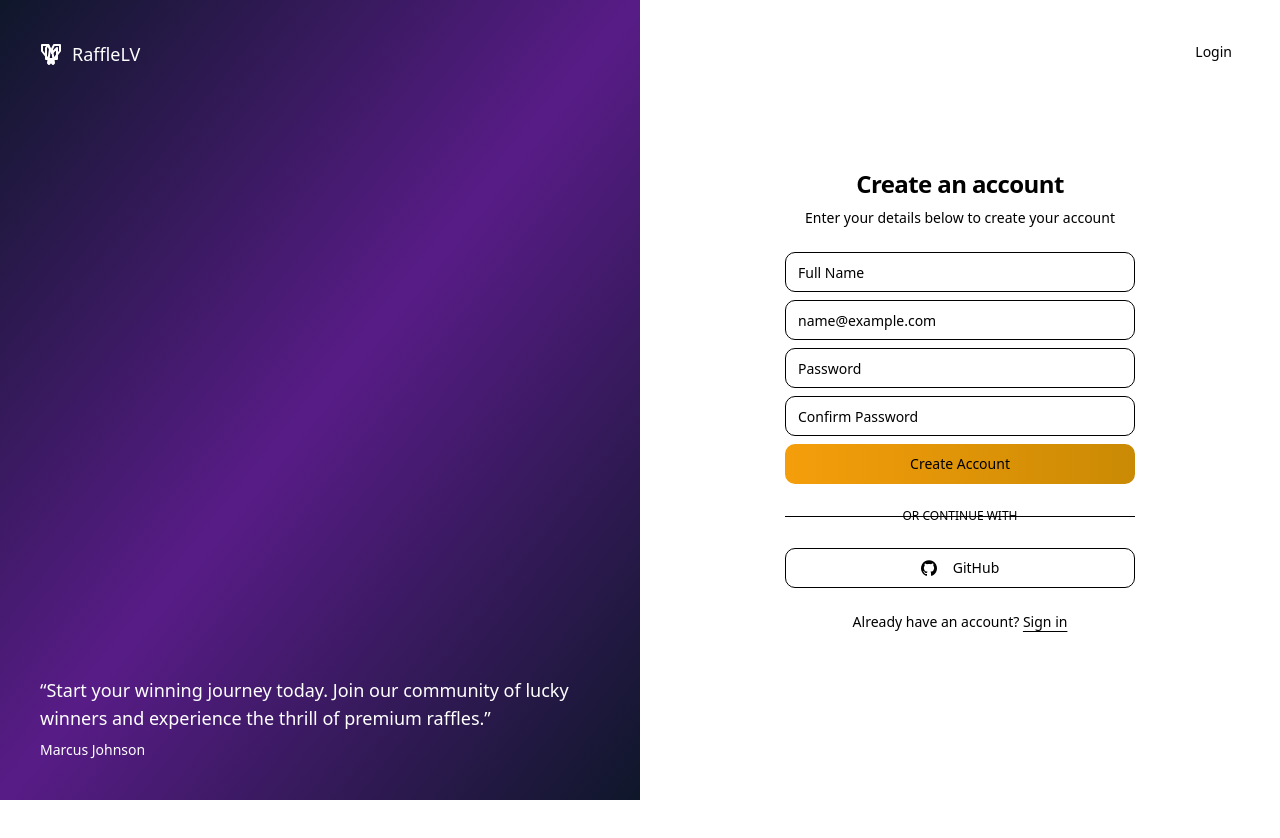
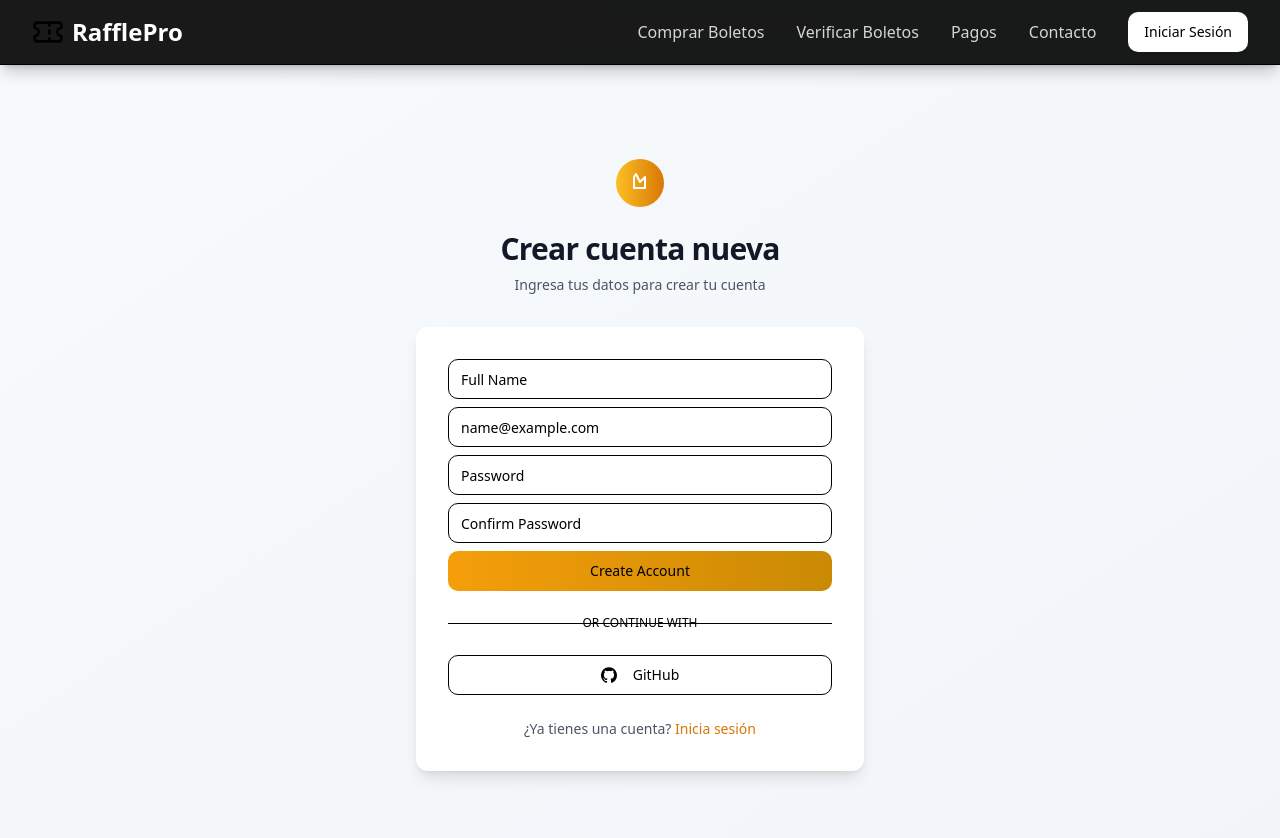
Before and after one commit to Ample1827/RaffleLV2, a Next.js app: page /register in a window 1280 px wide. Shown: the top 838 px of the page. Before the commit the page ends 800 px from the top, so only its background shows below. Built offline with nearby package versions, Linux system fonts and the light colour scheme; a web font is replaced by a local one.

Commit message:
feat: update login and register pages with shadcn login-03 style
Add navbar, modern design, and consistent branding across pages.

#VERCEL_SKIP

Co-authored-by: null <171747856+Ample1827@users.noreply.github.com>

```diff
--- a/app/login/page.tsx
+++ b/app/login/page.tsx
@@ -1,9 +1,5 @@
 import type { Metadata } from "next"
-import Image from "next/image"
 import Link from "next/link"
-
-import { cn } from "@/lib/utils"
-import { buttonVariants } from "@/components/ui/button"
 import { UserAuthForm } from "@/components/auth/user-auth-form"
 import { Navbar } from "@/components/navbar"
 
@@ -14,34 +10,13 @@ export const metadata: Metadata = {
 
 export default function LoginPage() {
   return (
-    <>
+    <div className="min-h-screen bg-gradient-to-br from-slate-50 to-slate-100">
       <Navbar />
-      <div className="md:hidden">
-        <Image
-          src="/examples/authentication-light.png"
-          width={1280}
-          height={843}
-          alt="Authentication"
-          className="block dark:hidden"
-        />
-        <Image
-          src="/examples/authentication-dark.png"
-          width={1280}
-          height={843}
-          alt="Authentication"
-          className="hidden dark:block"
-        />
-      </div>
-      <div className="container relative hidden h-screen flex-col items-center justify-center md:grid lg:max-w-none lg:grid-cols-2 lg:px-0">
-        <Link
-          href="/register"
-          className={cn(buttonVariants({ variant: "ghost" }), "absolute right-4 top-4 md:right-8 md:top-8")}
-        >
-          Registrarse
-        </Link>
-        <div className="relative hidden h-full flex-col bg-muted p-10 text-white lg:flex dark:border-r">
-          <div className="absolute inset-0 bg-gradient-to-br from-slate-900 via-purple-900 to-slate-900" />
-          <div className="relative z-20 flex items-center text-lg font-medium">
+
+      <div className="flex min-h-screen items-center justify-center px-4 py-12">
+        <div className="w-full max-w-md space-y-8">
+          <div className="text-center">
+            <div className="mx-auto flex h-12 w-12 items-center justify-center rounded-full bg-gradient-to-r from-amber-400 to-amber-600">
               <svg
                 xmlns="http://www.w3.org/2000/svg"
                 viewBox="0 0 24 24"
@@ -50,39 +25,29 @@ export default function LoginPage() {
                 strokeWidth="2"
                 strokeLinecap="round"
                 strokeLinejoin="round"
-              className="mr-2 h-6 w-6"
+                className="h-6 w-6 text-white"
               >
                 <path d="m8 3 4 8 5-5v11H6V6l2-3z" />
-              <path d="M2 3h6.5L10 7 8 21l.5.5.5.5L15 15.5 20 9V3h-6L12 7l2 14-.5.5-.5.5L7 15.5 2 9V3z" />
               </svg>
-            RaffleLV
             </div>
-          <div className="relative z-20 mt-auto">
-            <blockquote className="space-y-2">
-              <p className="text-lg">
-                &ldquo;Únete a miles de ganadores en nuestra experiencia premium de rifas. Tu próxima gran victoria está
-                a solo un boleto de distancia.&rdquo;
-              </p>
-              <footer className="text-sm">Sofia Davis</footer>
-            </blockquote>
+            <h2 className="mt-6 text-3xl font-bold tracking-tight text-gray-900">Bienvenido de vuelta</h2>
+            <p className="mt-2 text-sm text-gray-600">Ingresa tu email y contraseña para acceder a tu cuenta</p>
           </div>
-        </div>
-        <div className="lg:p-8">
-          <div className="mx-auto flex w-full flex-col justify-center space-y-6 sm:w-[350px]">
-            <div className="flex flex-col space-y-2 text-center">
-              <h1 className="text-2xl font-semibold tracking-tight">Bienvenido de vuelta</h1>
-              <p className="text-sm text-muted-foreground">Ingresa tu email y contraseña para acceder a tu cuenta</p>
-            </div>
+
+          <div className="rounded-lg bg-white p-8 shadow-lg">
             <UserAuthForm />
-            <p className="px-8 text-center text-sm text-muted-foreground">
+
+            <div className="mt-6 text-center">
+              <p className="text-sm text-gray-600">
                 ¿No tienes una cuenta?{" "}
-              <Link href="/register" className="underline underline-offset-4 hover:text-primary">
-                Regístrate
+                <Link href="/register" className="font-medium text-amber-600 hover:text-amber-500 transition-colors">
+                  Regístrate aquí
                 </Link>
               </p>
             </div>
           </div>
         </div>
-    </>
+      </div>
+    </div>
   )
 }
--- a/app/register/page.tsx
+++ b/app/register/page.tsx
@@ -1,45 +1,22 @@
 import type { Metadata } from "next"
-import Image from "next/image"
 import Link from "next/link"
-
-import { cn } from "@/lib/utils"
-import { buttonVariants } from "@/components/ui/button"
 import { UserRegisterForm } from "@/components/auth/user-register-form"
+import { Navbar } from "@/components/navbar"
 
 export const metadata: Metadata = {
-  title: "Register",
-  description: "Create a new account",
+  title: "Registrarse",
+  description: "Crea una nueva cuenta",
 }
 
 export default function RegisterPage() {
   return (
-    <>
-      <div className="md:hidden">
-        <Image
-          src="/examples/authentication-light.png"
-          width={1280}
-          height={843}
-          alt="Authentication"
-          className="block dark:hidden"
-        />
-        <Image
-          src="/examples/authentication-dark.png"
-          width={1280}
-          height={843}
-          alt="Authentication"
-          className="hidden dark:block"
-        />
-      </div>
-      <div className="container relative hidden h-screen flex-col items-center justify-center md:grid lg:max-w-none lg:grid-cols-2 lg:px-0">
-        <Link
-          href="/login"
-          className={cn(buttonVariants({ variant: "ghost" }), "absolute right-4 top-4 md:right-8 md:top-8")}
-        >
-          Login
-        </Link>
-        <div className="relative hidden h-full flex-col bg-muted p-10 text-white lg:flex dark:border-r">
-          <div className="absolute inset-0 bg-gradient-to-br from-slate-900 via-purple-900 to-slate-900" />
-          <div className="relative z-20 flex items-center text-lg font-medium">
+    <div className="min-h-screen bg-gradient-to-br from-slate-50 to-slate-100">
+      <Navbar />
+
+      <div className="flex min-h-screen items-center justify-center px-4 py-12">
+        <div className="w-full max-w-md space-y-8">
+          <div className="text-center">
+            <div className="mx-auto flex h-12 w-12 items-center justify-center rounded-full bg-gradient-to-r from-amber-400 to-amber-600">
               <svg
                 xmlns="http://www.w3.org/2000/svg"
                 viewBox="0 0 24 24"
@@ -48,39 +25,29 @@ export default function RegisterPage() {
                 strokeWidth="2"
                 strokeLinecap="round"
                 strokeLinejoin="round"
-              className="mr-2 h-6 w-6"
+                className="h-6 w-6 text-white"
               >
                 <path d="m8 3 4 8 5-5v11H6V6l2-3z" />
-              <path d="M2 3h6.5L10 7 8 21l.5.5.5.5L15 15.5 20 9V3h-6L12 7l2 14-.5.5-.5.5L7 15.5 2 9V3z" />
               </svg>
-            RaffleLV
             </div>
-          <div className="relative z-20 mt-auto">
-            <blockquote className="space-y-2">
-              <p className="text-lg">
-                &ldquo;Start your winning journey today. Join our community of lucky winners and experience the thrill
-                of premium raffles.&rdquo;
-              </p>
-              <footer className="text-sm">Marcus Johnson</footer>
-            </blockquote>
+            <h2 className="mt-6 text-3xl font-bold tracking-tight text-gray-900">Crear cuenta nueva</h2>
+            <p className="mt-2 text-sm text-gray-600">Ingresa tus datos para crear tu cuenta</p>
           </div>
-        </div>
-        <div className="lg:p-8">
-          <div className="mx-auto flex w-full flex-col justify-center space-y-6 sm:w-[350px]">
-            <div className="flex flex-col space-y-2 text-center">
-              <h1 className="text-2xl font-semibold tracking-tight">Create an account</h1>
-              <p className="text-sm text-muted-foreground">Enter your details below to create your account</p>
-            </div>
+
+          <div className="rounded-lg bg-white p-8 shadow-lg">
             <UserRegisterForm />
-            <p className="px-8 text-center text-sm text-muted-foreground">
-              Already have an account?{" "}
-              <Link href="/login" className="underline underline-offset-4 hover:text-primary">
-                Sign in
+
+            <div className="mt-6 text-center">
+              <p className="text-sm text-gray-600">
+                ¿Ya tienes una cuenta?{" "}
+                <Link href="/login" className="font-medium text-amber-600 hover:text-amber-500 transition-colors">
+                  Inicia sesión
                 </Link>
               </p>
             </div>
           </div>
         </div>
-    </>
+      </div>
+    </div>
   )
 }
--- a/components/sections/payment-info.tsx
+++ b/components/sections/payment-info.tsx
@@ -161,17 +161,7 @@ export function PaymentInfo() {
               <p className="text-gray-700 text-lg">
                 Si tienes alguna duda sobre el proceso de pago, no dudes en contactarnos.
               </p>
-
-              <Button
-                onClick={() =>
-                  window.open(
-                    "https://wa.me/526642709153?text=" +
-                      encodeURIComponent("Hola, necesito ayuda con mi compra."),
-                    "_blank"
-                  )
-                }
-                className="bg-gradient-to-r from-amber-500 to-yellow-500 hover:from-amber-600 hover:to-yellow-600 text-white font-semibold px-8 py-3 rounded-lg shadow-lg transform hover:scale-105 transition-all duration-300"
-              >
+              <Button className="bg-gradient-to-r from-amber-500 to-yellow-500 hover:from-amber-600 hover:to-yellow-600 text-white font-semibold px-8 py-3 rounded-lg shadow-lg transform hover:scale-105 transition-all duration-300">
                 Contactar Soporte
               </Button>
             </div>
```
Also changed, not shown: 1 other file (tests, documents, lock files or other folders). Lines whose indentation alone changed are shown as unchanged.
